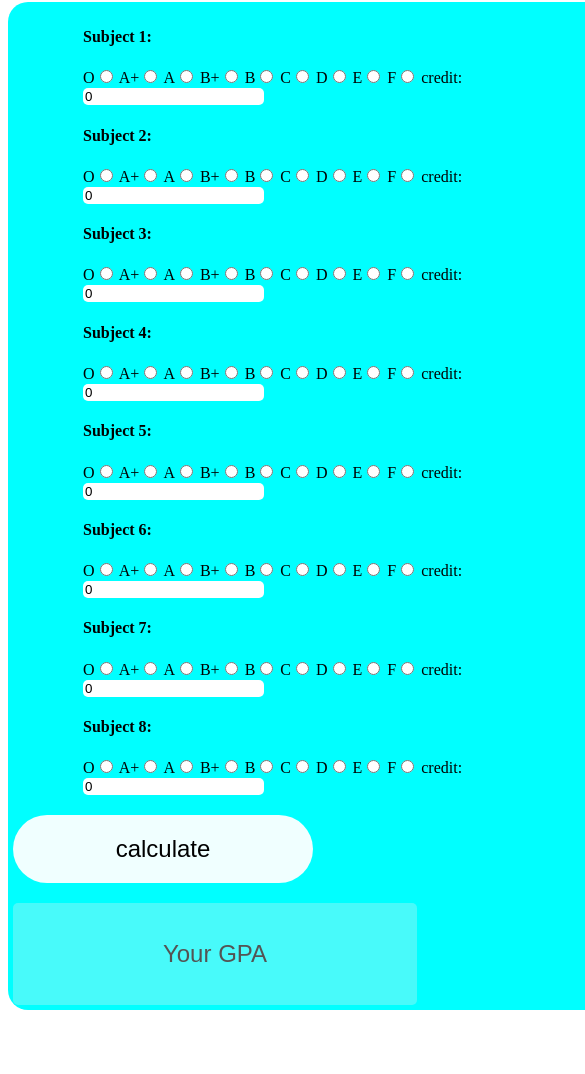
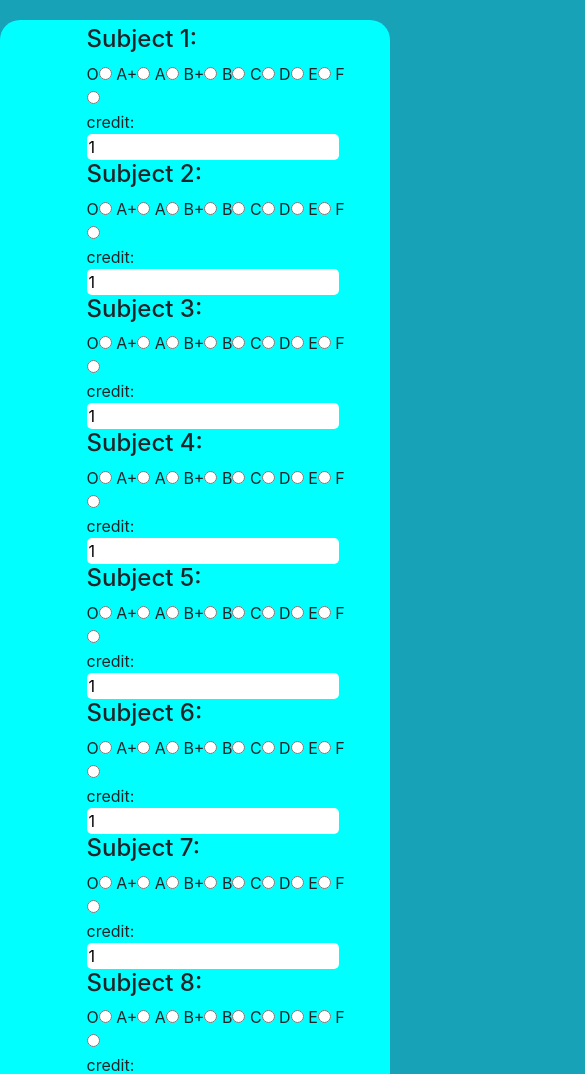
Before and after one commit to Arunnaidu3470/GPA-calculator, a plain HTML site: page index.html in a window 390 px wide. Shown: the part 78-1152 px from the top of the page, 585 px wide, since content can reach past the window. Before the commit the page ends 1096 px from the top, so only its background shows below. Drawn offline with nearby package versions, Linux system fonts and the light colour scheme.

Commit message:
added bootstrap -page is responsive

```diff
--- a/css/gpa_style.css
+++ b/css/gpa_style.css
@@ -1,3 +1,5 @@
+
+
  h1{
      position: relative;
      top: 10px;
@@ -9,15 +11,14 @@
 
  #grade{
     background-color: aqua;
-    margin-top: 20px;
+    margin-top: 50px;
     padding-top: 5px;
     padding-right: 5px ;
-    padding-left: 5px;
+    padding-left: 50px;
     padding-bottom: 5px;
     border-radius: 20px;
     margin-left: auto;
     margin-right: auto;
-    width: 700px;
 }
 
 #calculate{
--- a/index.html
+++ b/index.html
@@ -1,6 +1,14 @@
 <!DOCTYPE html>
 <html lang="en">
 <head>
+
+    <!--Bootstarp-->
+    <script src="https://code.jquery.com/jquery-3.4.1.slim.min.js" integrity="sha384-J6qa4849blE2+poT4WnyKhv5vZF5SrPo0iEjwBvKU7imGFAV0wwj1yYfoRSJoZ+n" crossorigin="anonymous"></script>
+    <script src="https://cdn.jsdelivr.net/npm/popper.js@1.16.0/dist/umd/popper.min.js" integrity="sha384-Q6E9RHvbIyZFJoft+2mJbHaEWldlvI9IOYy5n3zV9zzTtmI3UksdQRVvoxMfooAo" crossorigin="anonymous"></script>
+
+    <link rel="stylesheet" href="https://stackpath.bootstrapcdn.com/bootstrap/4.4.1/css/bootstrap.min.css" integrity="sha384-Vkoo8x4CGsO3+Hhxv8T/Q5PaXtkKtu6ug5TOeNV6gBiFeWPGFN9MuhOf23Q9Ifjh" crossorigin="anonymous">
+    <script src="https://stackpath.bootstrapcdn.com/bootstrap/4.4.1/js/bootstrap.min.js" integrity="sha384-wfSDF2E50Y2D1uUdj0O3uMBJnjuUD4Ih7YwaYd1iqfktj0Uod8GCExl3Og8ifwB6" crossorigin="anonymous"></script>
+
     <meta charset="UTF-8">
     <meta name="viewport" content="width=device-width, initial-scale=1.0">
     <meta http-equiv="X-UA-Compatible" content="ie=edge">
@@ -10,10 +18,12 @@
     <script src="script/script.js"></script>
     <h1>GPA</h1>
 </head>
-    <body>
-        <div id="grade">
-            <div id="grade-sub">
-
+    <body class="bg-info">
+        <div id="grade" class="container">
+            <div class="row">
+                <div id="grade-sub" class="col-md-12">
+                    <div class="row">
+                        <div class="col-md-5">
                             <h4>Subject 1:</h4>
                             O<input type="radio" name="g1" value="O">
                             A+<input type="radio" name="g1" value="A+">
@@ -24,9 +34,16 @@
                             D<input type="radio" name="g1" value="D">
                             E<input type="radio" name="g1" value="E">
                             F<input type="radio" name="g1" value="F">
-                credit:<input type="number" id="g1c" value="0">
                         </div>
-            <div id="grade-sub">
+                        <div class="col-md-4">
+                            credit:<input type="number" id="g1c" value="1">
+                        </div>
+                    </div>
+                </div>
+
+                <div id="grade-sub" class="col-md-12">
+                    <div class="row">
+                        <div class="col-md-5">
                             <h4>Subject 2:</h4>
                             O<input type="radio" name="g2" value="O">
                             A+<input type="radio" name="g2" value="A+">
@@ -37,9 +54,15 @@
                             D<input type="radio" name="g2" value="D">
                             E<input type="radio" name="g2" value="E">
                             F<input type="radio" name="g2" value="F">
-                credit:<input type="number" id="g2c" value="0">
                         </div>
-            <div id="grade-sub">
+                        <div class="col-md-4">
+                            credit:<input type="number" id="g2c" value="1">
+                        </div>
+                    </div>
+                </div>
+                <div id="grade-sub" class="col-md-12">
+                    <div class="row">
+                        <div class="col-md-5">
                             <h4>Subject 3:</h4>
                             O<input type="radio" name="g3" value="O">
                             A+<input type="radio" name="g3" value="A+">
@@ -50,9 +73,15 @@
                             D<input type="radio" name="g3" value="D">
                             E<input type="radio" name="g3" value="E">
                             F<input type="radio" name="g3" value="F">
-                credit:<input type="number" id="g3c" value="0">
                         </div>
-            <div id="grade-sub">
+                        <div class="col-md-4">
+                            credit:<input type="number" id="g3c" value="1">
+                        </div>
+                    </div>
+                </div>
+                <div id="grade-sub" class="col-md-12">
+                    <div class="row">
+                        <div class="col-md-5">
                             <h4>Subject 4:</h4>
                             O<input type="radio" name="g4" value="O">
                             A+<input type="radio" name="g4" value="A+">
@@ -63,9 +92,15 @@
                             D<input type="radio" name="g4" value="D">
                             E<input type="radio" name="g4" value="E">
                             F<input type="radio" name="g4" value="F">
-                credit:<input type="number" id="g4c" value="0">
                         </div>
-            <div id="grade-sub">
+                        <div class="col-md-4">
+                            credit:<input type="number" id="g4c" value="1">
+                        </div>
+                    </div>
+                </div>
+                <div id="grade-sub" class="col-md-12">
+                    <div class="row">
+                        <div class="col-md-5">
                             <h4>Subject 5:</h4>
                             O<input type="radio" name="g5" value="O">
                             A+<input type="radio" name="g5" value="A+">
@@ -76,9 +111,15 @@
                             D<input type="radio" name="g5" value="D">
                             E<input type="radio" name="g5" value="E">
                             F<input type="radio" name="g5" value="F">
-                credit:<input type="number" id="g5c" value="0">
                         </div>
-            <div id="grade-sub">
+                        <div class="col-md-4">
+                            credit:<input type="number" id="g5c" value="1">
+                        </div>
+                    </div>
+                </div>
+                <div id="grade-sub" class="col-md-12">
+                    <div class="row">
+                        <div class="col-md-5">
                             <h4>Subject 6:</h4>
                             O<input type="radio" name="g6" value="O">
                             A+<input type="radio" name="g6" value="A+">
@@ -89,9 +130,15 @@
                             D<input type="radio" name="g6" value="D">
                             E<input type="radio" name="g6" value="E">
                             F<input type="radio" name="g6" value="F">
-                credit:<input type="number" id="g6c" value="0">
                         </div>
-            <div id="grade-sub">
+                        <div class="col-md-4">
+                            credit:<input type="number" id="g6c" value="1">
+                        </div>
+                    </div>
+                </div>
+                <div id="grade-sub" class="col-md-12">
+                    <div class="row">
+                        <div class="col-md-5">
                             <h4>Subject 7:</h4>
                             O<input type="radio" name="g7" value="O">
                             A+<input type="radio" name="g7" value="A+">
@@ -102,9 +149,15 @@
                             D<input type="radio" name="g7" value="D">
                             E<input type="radio" name="g7" value="E">
                             F<input type="radio" name="g7" value="F">
-                credit:<input type="number" id="g7c" value="0">
                         </div>
-            <div id="grade-sub">
+                        <div class="col-md-4">
+                            credit:<input type="number" id="g7c" value="1">
+                        </div>
+                    </div>
+                </div>
+                <div id="grade-sub" class="col-md-12">
+                    <div class="row">
+                        <div class="col-md-5">
                             <h4>Subject 8:</h4>
                             O<input type="radio" name="g8" value="O">
                             A+<input type="radio" name="g8" value="A+">
@@ -115,15 +168,23 @@
                             D<input type="radio" name="g8" value="D">
                             E<input type="radio" name="g8" value="E">
                             F<input type="radio" name="g8" value="F">
-                credit:<input type="number" id="g8c" value="0">
                         </div>
-            <div>
+                        <div class="col-md-4">
+                            credit:<input type="number" id="g8c" value="1">
+                        </div>
+                    </div>
+                </div>
+                <div  class="col-md-12">
+                    <div class="row">
+                        <div class="col-md-5">
                             <input id="calculate" type="button" value="calculate" onclick="calculateGPA()">
-                <div>
+                        </div>
+                        <div class="col-md-4">
                             <input id="output" type="text" value="Your GPA" disabled>
                         </div>
                     </div>
-
+                </div>
+            </div>
         </div>
     </body>
 </html>
```
Lines whose indentation alone changed are shown as unchanged.
